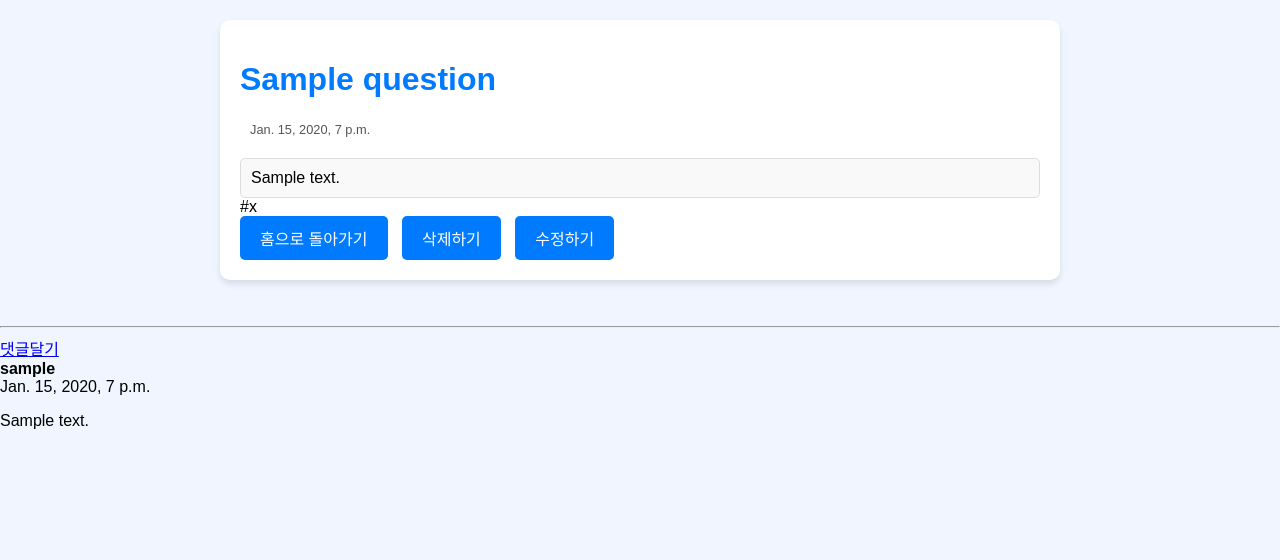
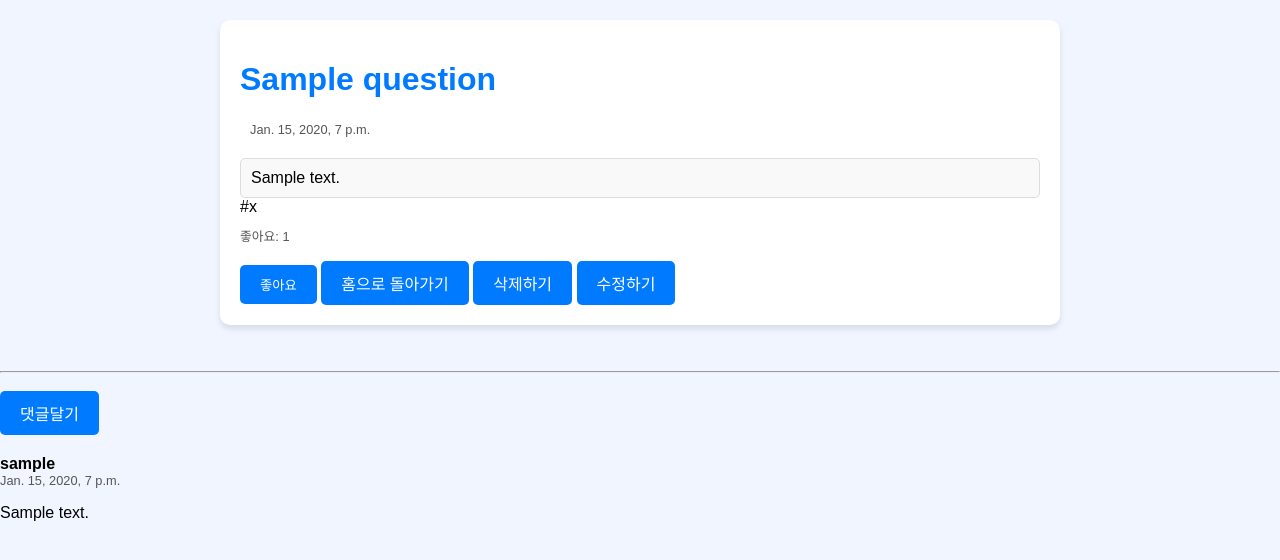
Before and after one commit to bysunfruto/12th-Study-Back, a Django app: page /1 in a window 1280 px wide. Shown: the top 560 px of the page. Run offline with Django 5.2, Linux system fonts and the light colour scheme; tables that the repository leaves empty hold one stand-in row (values such as "Sample post").

Commit message:
박민서:240426

```diff
--- a/Dfirstproject/community/admin.py
+++ b/Dfirstproject/community/admin.py
@@ -1,8 +1,9 @@
 from django.contrib import admin
-from community.models import *
+from community.models import Question, Comment, HashTag, Like
 
 # Register your models here.
 
 admin.site.register(Question)
 admin.site.register(Comment)
 admin.site.register(HashTag)
+admin.site.register(Like)
--- a/Dfirstproject/community/models.py
+++ b/Dfirstproject/community/models.py
@@ -13,6 +13,7 @@ class Question(models.Model):
     upload_time = models.DateTimeField('date published')
     content = models.TextField('Content')
     hashtag=models.ManyToManyField(HashTag)
+    likes_count=models.IntegerField(default=0)
 
     def __str__(self):
         return self.title
@@ -31,3 +32,11 @@ class Comment(models.Model):
 
     def __str__(self) -> str:
         return self.comment_text
+
+class Like(models.Model):
+    post=models.ForeignKey(Question, related_name='likes', on_delete=models.CASCADE)
+    username=models.CharField(max_length=20) # 좋아요한 유저명 저장
+    created_at=models.DateTimeField(default=timezone.now)
+
+    def approve(self):
+        self.save()
--- a/Dfirstproject/community/templates/detail.html
+++ b/Dfirstproject/community/templates/detail.html
@@ -39,19 +39,48 @@
             background-color: #f9f9f9;
         }
 
-        .button {
-            display: inline-block;
-            margin-right: 10px;
-            padding: 10px 20px;
+        .button,
+        .like-button button,
+        .add_comment {
+            padding: 10px 20px; /* 버튼의 기본 패딩 값 */
             color: #ffffff;
             background-color: #007bff;
             border: none;
             border-radius: 5px;
             text-decoration: none;
+            cursor: pointer;
+            display: inline-block;
+            margin-top: 10px; /* 버튼 간의 간격 조절 */
         }
 
-        .button:hover {
+        .button:hover,
+        .like-button button:hover,
+        .add_comment:hover {
             background-color: #0056b3;
+        }
+
+        .likes {
+            color: #555555;
+            font-size: 0.8em;
+            margin-top: 10px;
+        }
+
+        .like-button {
+            display: inline-block;
+            margin-top: 10px;
+        }
+
+        .comment {
+            margin-top: 20px;
+        }
+
+        .username {
+            font-weight: bold;
+        }
+
+        .date {
+            color: #555555;
+            font-size: 0.8em;
         }
     </style>
 </head>
@@ -61,30 +90,34 @@
         <span>{{ post.upload_time }}</span>
         <div class="content">{{ post.content }}</div>
         <div>
-            {% for hashtag in hashtags.all %}
+            {% for hashtag in post.hashtag.all %}
             #{{ hashtag }}
             {% endfor %}
+        </div>
+        <div class="likes">
+            좋아요: {{ post.likes_count }}
+        </div>
+        <div class="like-button">
+            <form action="{% url 'like_post' post.id %}" method="post">
+                {% csrf_token %}
+                <button type="submit" class="button">좋아요</button>
+            </form>
         </div>
         <a href="{% url 'list' %}" class="button">홈으로 돌아가기</a>
         <a href="{% url 'delete' post.id %}" class="button">삭제하기</a>
         <a href="{% url 'update' post.id %}" class="button">수정하기</a>
     </div>
-</body>
-
-
     <br>
     <hr>
-<a class="add_comment" href="{% url 'add_comment' post.id %}">댓글달기</a>
+    <a class="add_comment button" href="{% url 'add_comment' post.id %}">댓글달기</a>
     {% for comment in post.comments.all %}
         <div class="comment">
             <strong class="username">{{comment.username}}</strong>
             <div class="date">{{comment.created_at }}</div>
             <p>{{comment.comment_text | linebreaks }}</p>
         </div>
-
     {% empty %}
         <p>아직 댓글이 없어요</p>
     {% endfor %}
-
-
+</body>
 </html>
--- a/Dfirstproject/community/views.py
+++ b/Dfirstproject/community/views.py
@@ -64,7 +64,7 @@ def add_comment(request, pk):
     community=get_object_or_404(Question, pk=pk)
 
     if request.method=='POST':
-        form=CommnetForm(request.POST)
+        form=CommentForm(request.POST)
 
         if form.is_valid():
             comment=form.save(commit=False)
@@ -73,6 +73,30 @@ def add_comment(request, pk):
             return redirect ('detail', pk)
 
     else:
-        form=CommnetForm()
+        form=CommentForm()
 
     return render(request, 'add_comment.html', {'form':form})
+
+def like_post(request, pk):
+    # 게시물 가져오기
+    try:
+        post = Question.objects.get(pk=pk)
+    except Question.DoesNotExist:
+        raise Http404("게시물을 찾을 수 없습니다.")
+
+    # 이미 좋아요를 눌렀는지 확인
+    already_liked = Like.objects.filter(post=post, username=request.user.username).exists()
+
+    if already_liked:
+        # 이미 좋아요를 누른 상태이면 좋아요 취소
+        Like.objects.filter(post=post, username=request.user.username).delete()
+        post.likes_count -= 1
+        post.save()
+    else:
+        # 좋아요 추가
+        Like.objects.create(post=post, username=request.user.username)
+        post.likes_count += 1
+        post.save()
+
+    # 상세 페이지로 리다이렉트
+    return redirect('detail', pk=pk)
--- a/Dfirstproject/firstproject/urls.py
+++ b/Dfirstproject/firstproject/urls.py
@@ -30,4 +30,5 @@ urlpatterns = [
     path('delete/<int:pk>', community.views.delete, name="delete"),
     path('update/<int:pk>', community.views.update, name="update"),
     path('<int:pk>/comment', community.views.add_comment, name="add_comment"),
+    path('<int:pk>/like', community.views.like_post, name="like_post"),
 ]
```
Also changed, not shown: Dfirstproject/community/migrations/0006_question_likes_count_like.py (added). Lines whose indentation alone changed are shown as unchanged.
